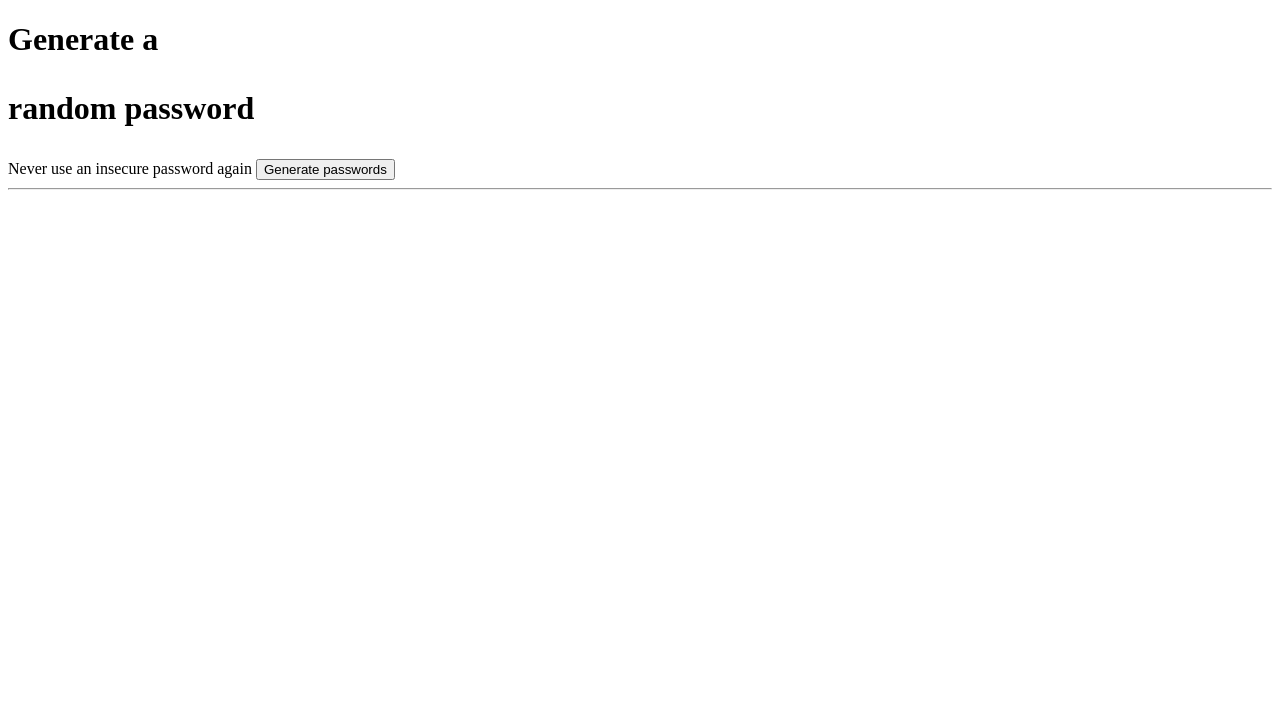
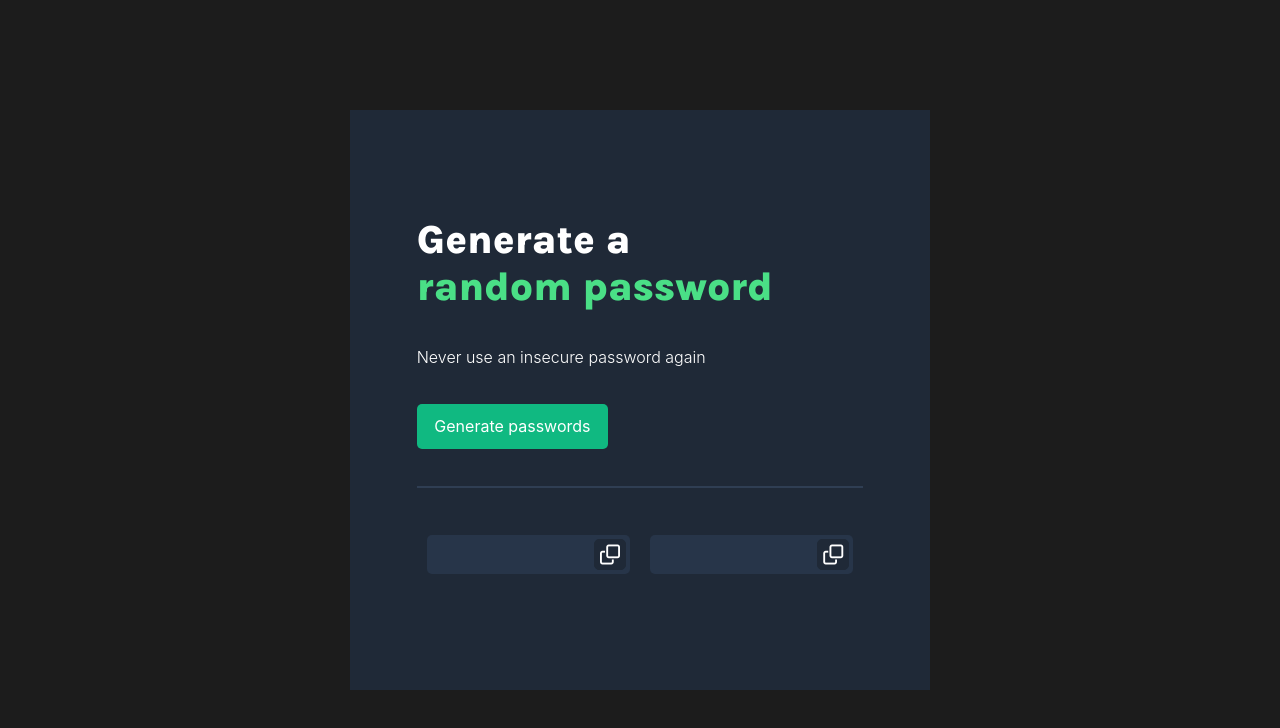
Before and after one commit to mitalrs/30-Days-of-javascript, a browser extension: page paswordGenerator/index.html in a window 1280 px wide. Drawn offline with Linux system fonts and the light colour scheme.

Commit message:
add css in to password-generetor

```diff
--- a/paswordGenerator/index.html
+++ b/paswordGenerator/index.html
@@ -1,24 +1,42 @@
 <!DOCTYPE html>
 <html lang="en">
+
 <head>
     <meta charset="UTF-8">
+    <link rel="stylesheet" href="https://site-assets.fontawesome.com/releases/v6.2.0/css/all.css">
     <meta http-equiv="X-UA-Compatible" content="IE=edge">
     <meta name="viewport" content="width=device-width, initial-scale=1.0">
     <title>Document</title>
     <link rel="stylesheet" href="style.css">
 </head>
+
 <body>
-    <h1>Generate a<p>random password</p></h1>
-    <span>Never use an insecure password again</span>
-    <button onclick="pswGeneratare()">Generate passwords</button>
-    <hr>
-    <div>
-        <p id="ps1"></p>
-        <br>
-        <br>
-        <br>
-        <p id="ps2"></p>
+    <div class="main-div">
+        <main class="main">
+            <div class="centerdiv">
+                <h1 class="white">Generate a<p class="green">random password</p>
+                </h1>
+                <span class="span">Never use an insecure password again</span>
+                <button onclick="pswGeneratare()" class="gen-btn">Generate passwords</button>
+                <div class="hr"> </div>
+                <div class="ps-div">
+                    <div class="ps1-div">
+                        <p id="ps1"></p>
+                        <button id="copy-btn1" class="cpbtn">
+                            <i class="fa-regular fa-clone fa-xl"></i>
+                        </button>
+                    </div>
+                    <div class="ps2-div">
+                        <p id="ps2"></p>
+                        <button id="copy-btn2" class="cpbtn">
+                            <i class="fa-regular fa-clone fa-xl"></i>
+                        </button>
+                    </div>
+                </div>
+            </div>
+        </main>
     </div>
     <script src="main.js"></script>
 </body>
+
 </html>
--- a/paswordGenerator/main.js
+++ b/paswordGenerator/main.js
@@ -1,33 +1,40 @@
 const characters = ["A", "B", "C", "D", "E", "F", "G", "H", "I", "J", "K", "L", "M", "N", "O", "P", "Q", "R", "S", "T", "U", "V", "W", "X", "Y", "Z", "a", "b", "c", "d", "e", "f", "g", "h", "i", "j", "k", "l", "m", "n", "o", "p", "q", "r", "s", "t", "u", "v", "w", "x", "y", "z", "0", "1", "2", "3", "4", "5", "6", "7", "8", "9", "~", "`", "!", "@", "#", "$", "%", "^", "&", "*", "(", ")", "_", "-", "+", "=", "{", "[", "}", "]", ",", "|", ":", ";", "<", ">", ".", "?",
     "/"];
-    let pswstr = 0
+    let pswstr = ""
     let rnd = 0
-    let pswstr2 = 0
+    let pswstr2 = ""
     let rnd2 = 0
 
 let ps1 = document.getElementById("ps1")
 let ps2 = document.getElementById("ps2")
+const copyBtn1 = document.getElementById("copy-btn1")
+const copyBtn2 = document.getElementById("copy-btn2")
 
-// rnd = Math.floor(Math.random() * characters.length)
-// console.log(characters[rnd])
+
 
 function pswGeneratare(){
+    pswstr = ""
+    pswstr2 = ""
     for (let i = 0; i < 15; i++) {
         rnd = Math.floor(Math.random() * characters.length)
         pswstr+= characters[rnd]
-        // console.log(i+" "+characters[rnd])
+    }
 
-    }
-    // console.log(pswstr)
     ps1.innerText = pswstr
+
 
     for (let i = 0; i < 15; i++) {
         rnd2 = Math.floor(Math.random() * characters.length)
         pswstr2+= characters[rnd2]
-        // console.log(i+" "+characters[rnd])
-
     }
-    // console.log(pswstr)
     ps2.innerText = pswstr2
 
 }
+
+copyBtn1.addEventListener("click", function(){
+    navigator.clipboard.writeText(ps1.innerText);
+})
+
+copyBtn2.addEventListener("click", function(){
+    navigator.clipboard.writeText(ps2.innerText);
+})
--- a/paswordGenerator/style.css
+++ b/paswordGenerator/style.css
@@ -0,0 +1,89 @@
+@import url('https://fonts.googleapis.com/css2?family=Karla:wght@800&display=swap');
+*{
+    padding: 0;
+    margin: 0;
+    box-sizing: border-box;
+    color: white;
+}
+
+.main-div{
+    width: 100vw;
+    height: 100vh;
+    background-color: #1C1C1C;
+    display: flex;
+    justify-content: center;
+    align-items: center;
+}
+.main{
+    width: 580px;
+    height: 580px;
+    background-color: #1F2937;
+    display: flex;
+    justify-content: center;
+    align-items: center;
+    flex-direction: column;
+}
+.centerdiv{
+    display: flex;
+    justify-content: space-around;
+    flex-direction: column;
+    height: 70%;
+    width: 77%;
+}
+.white{
+    font-size: 40px;
+    font-family: 'Karla', sans-serif;
+}
+.green{
+    color: #4ADF86;
+    font-size: 40px;
+    font-family: 'Karla', sans-serif;
+}
+.span{
+    font-weight: 300;
+    font-family: 'Inter', sans-serif;
+}
+.gen-btn{
+    border: none;
+    width: 191.45px;
+    height: 45.16px;
+    background-color: #10B981;
+    color: white;
+    font-size: medium;
+    border-radius: 5px;
+    font-family: 'Inter', sans-serif;
+}
+.hr{
+    border: 0.1px solid #2F3E53;
+    width: 100%;
+}
+.ps-div{
+    width: 100%;
+    background-color: transparent;
+    display: flex;
+    justify-content: space-between;
+    align-items: center;
+}
+.ps1-div,.ps2-div{
+    display: flex;
+    padding: 5px;
+    align-items: center;
+    background-color: #273549;
+    width: 222px;
+    height: 39px;
+    border-radius: 5px;
+    margin: 10px;
+    position: relative;
+}
+#ps1, #ps2{
+    color: #55F991;
+}
+.cpbtn{
+    background-color: #1F2937;
+    border: 1px solid #1F2937;
+    position: absolute;
+    right: 2%;
+    width: 32px;
+    height: 80%;
+    border-radius: 5px;
+}
```
